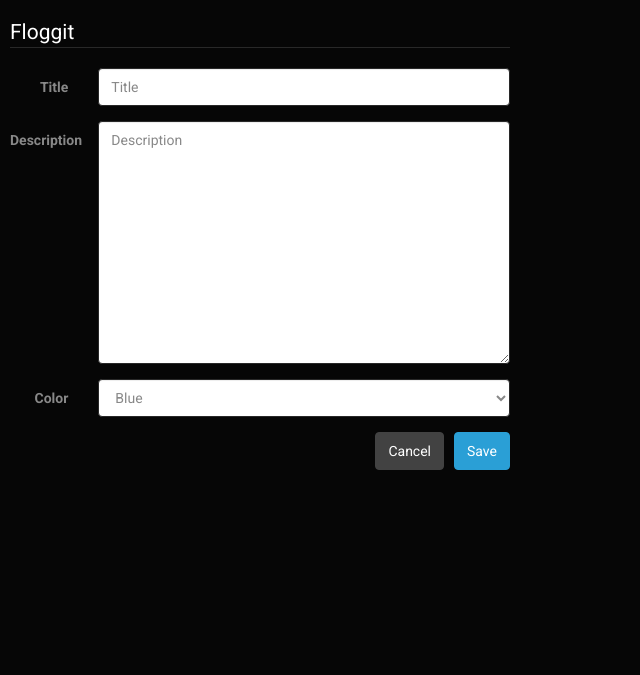
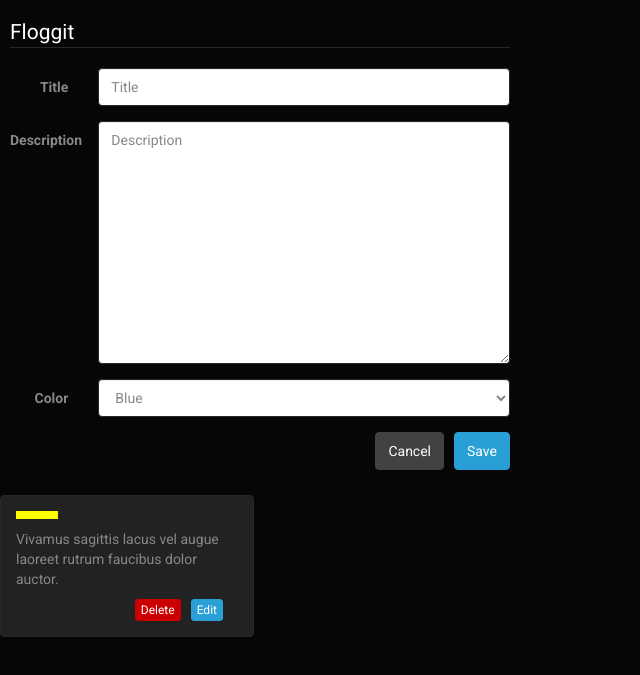
Before and after one commit to frodrok/FloggitWhiteboardWebClient, a plain HTML site: page public/index.html in a window 1280 px wide. Shown: the part 121-796 px from the top of the page, without its empty margins (0-640 px from the left). Drawn offline with Linux system fonts and the light colour scheme.

Commit message:
add reset.css and make css for post-it

```diff
--- a/public/css/master.css
+++ b/public/css/master.css
@@ -20,3 +20,19 @@
 .note-container button {
     margin-left: 7px;
 }
+
+.post-it {
+    width: 254px;
+}
+
+ul {
+    list-style: none;
+}
+
+.label-color span {
+    display: block;
+    background: yellow;
+    width: 42px;
+    height: 8px;
+    line-height: 75pt;
+}
--- /dev/null
+++ b/public/css/reset.css
@@ -0,0 +1,48 @@
+/* http://meyerweb.com/eric/tools/css/reset/
+   v2.0 | 20110126
+   License: none (public domain)
+*/
+
+html, body, div, span, applet, object, iframe,
+h1, h2, h3, h4, h5, h6, p, blockquote, pre,
+a, abbr, acronym, address, big, cite, code,
+del, dfn, em, img, ins, kbd, q, s, samp,
+small, strike, strong, sub, sup, tt, var,
+b, u, i, center,
+dl, dt, dd, ol, ul, li,
+fieldset, form, label, legend,
+table, caption, tbody, tfoot, thead, tr, th, td,
+article, aside, canvas, details, embed,
+figure, figcaption, footer, header, hgroup,
+menu, nav, output, ruby, section, summary,
+time, mark, audio, video {
+    margin: 0;
+    padding: 0;
+    border: 0;
+    font-size: 100%;
+    font: inherit;
+    vertical-align: baseline;
+}
+/* HTML5 display-role reset for older browsers */
+article, aside, details, figcaption, figure,
+footer, header, hgroup, menu, nav, section {
+    display: block;
+}
+body {
+    line-height: 1;
+}
+ol, ul {
+    list-style: none;
+}
+blockquote, q {
+    quotes: none;
+}
+blockquote:before, blockquote:after,
+q:before, q:after {
+    content: '';
+    content: none;
+}
+table {
+    border-collapse: collapse;
+    border-spacing: 0;
+}
--- a/public/index.html
+++ b/public/index.html
@@ -2,8 +2,9 @@
 <html lang="en">
 
 <head>
-    <meta charset="utf-8" />
+    <meta charset="utf-8"/>
     <title>Floggit</title>
+    <link rel="stylesheet" href="css/reset.css">
     <link rel="stylesheet" href="css/bootstrap-cyborg.css">
     <link rel="stylesheet" href="css/master.css">
 </head>
@@ -12,7 +13,7 @@
 
 <div class="note-container">
     <h2>Floggit Whiteboard</h2>
-        <input type="text" id="itemName" placeholder="Title"></input>
+    <input type="text" id="itemName" placeholder="Title">
     <button type="button" id="button" class="btn btn-primary">add note</button>
     <ul class="list-group"></ul>
 </div>
@@ -23,7 +24,7 @@
         <div class="form-group">
             <label for="inputTitle" class="col-lg-2 control-label">Title</label>
             <div class="col-lg-10">
-                    <input type="text" class="form-control" id="inputTitle" placeholder="Title">
+                <input type="text" class="form-control" id="inputTitle" placeholder="Title"/>
             </div>
         </div>
 
@@ -49,13 +50,26 @@
 
         <div class="form-group">
             <div class="col-lg-10 col-lg-offset-2">
-                    <button type="save" class="btn btn-primary">Save</button>
+                <button type="submit" class="btn btn-primary">Save</button>
                 <button type="reset" class="btn btn-default">Cancel</button>
             </div>
         </div>
     </fieldset>
 </form>
 
+<div class="post-it panel panel-default">
+    <div class="panel-body">
+        <ul class="label-color-list">
+            <li class="label-color"><span></span></li> <!--this is a test element-->
+        </ul>
+        <p class="title">Vivamus sagittis lacus vel augue laoreet rutrum faucibus dolor auctor.</p>
+        <div class="col-lg-10 col-lg-offset-2">
+            <button class="edit-button btn btn-primary btn-xs">Edit</button>
+            <button class="delete-button btn btn-danger btn-xs">Delete</button>
+        </div>
+    </div>
+</div>
+
 </body>
 
 </html>
```
Lines whose indentation alone changed are shown as unchanged.
